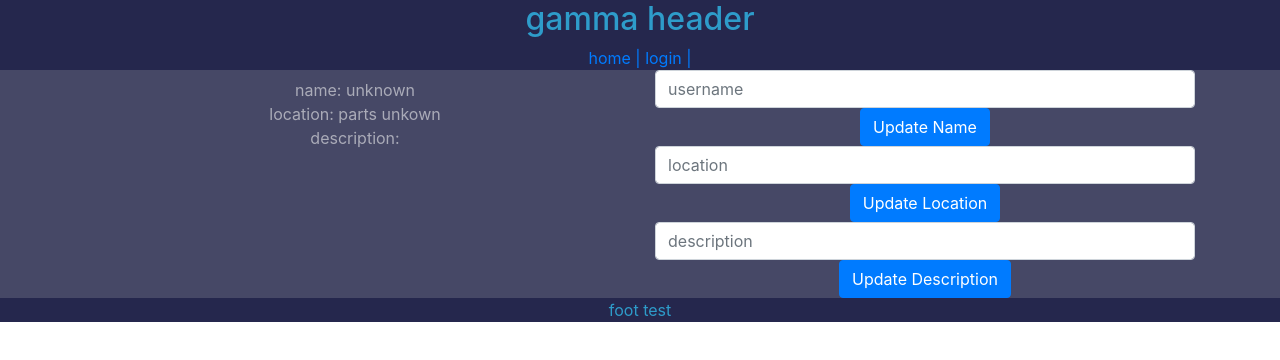
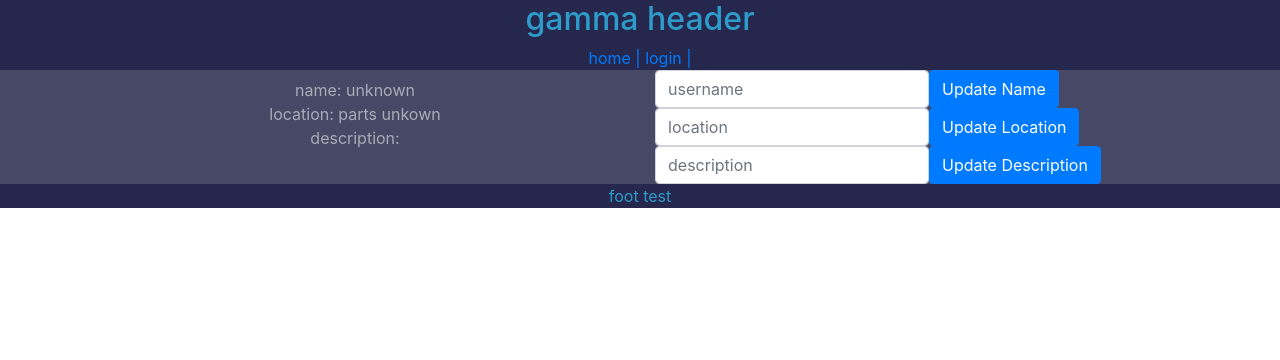
Before and after one commit to GA-SEIR1130-group-projects/gamma-frontend, a React (Create React App) app: page /api/users/1 in a window 1280 px wide. Shown: the top 360 px of the page. Built offline with nearby package versions, Linux system fonts and the light colour scheme; no server answers.

Commit message:
forms inline with buttons now

```diff
--- a/src/Components/UserProfile.jsx
+++ b/src/Components/UserProfile.jsx
@@ -48,16 +48,25 @@ function UserProfile(props) {
           </Col>
           <Col>
             <div className="user-buttons">
-              <Form>
-                <Form.Control placeholder="username"></Form.Control>
+              <Form inline>
+                <Form.Control
+                  placeholder="username"
+                  id="inlineFormInputUsername"
+                ></Form.Control>
                 <Button variant="primary"> Update Name</Button>
               </Form>
-              <Form>
-                <Form.Control placeholder="location"></Form.Control>
+              <Form inline>
+                <Form.Control
+                  placeholder="location"
+                  id="inlineFormInputLocation"
+                ></Form.Control>
                 <Button variant="primary"> Update Location</Button>
               </Form>
-              <Form>
-                <Form.Control placeholder="description"></Form.Control>
+              <Form inline>
+                <Form.Control
+                  placeholder="description"
+                  id="inlineFormDescLocation"
+                ></Form.Control>
                 <Button variant="primary"> Update Description</Button>
               </Form>
             </div>
```
Also changed, not shown: 1 other file (tests, documents, lock files or other folders).
